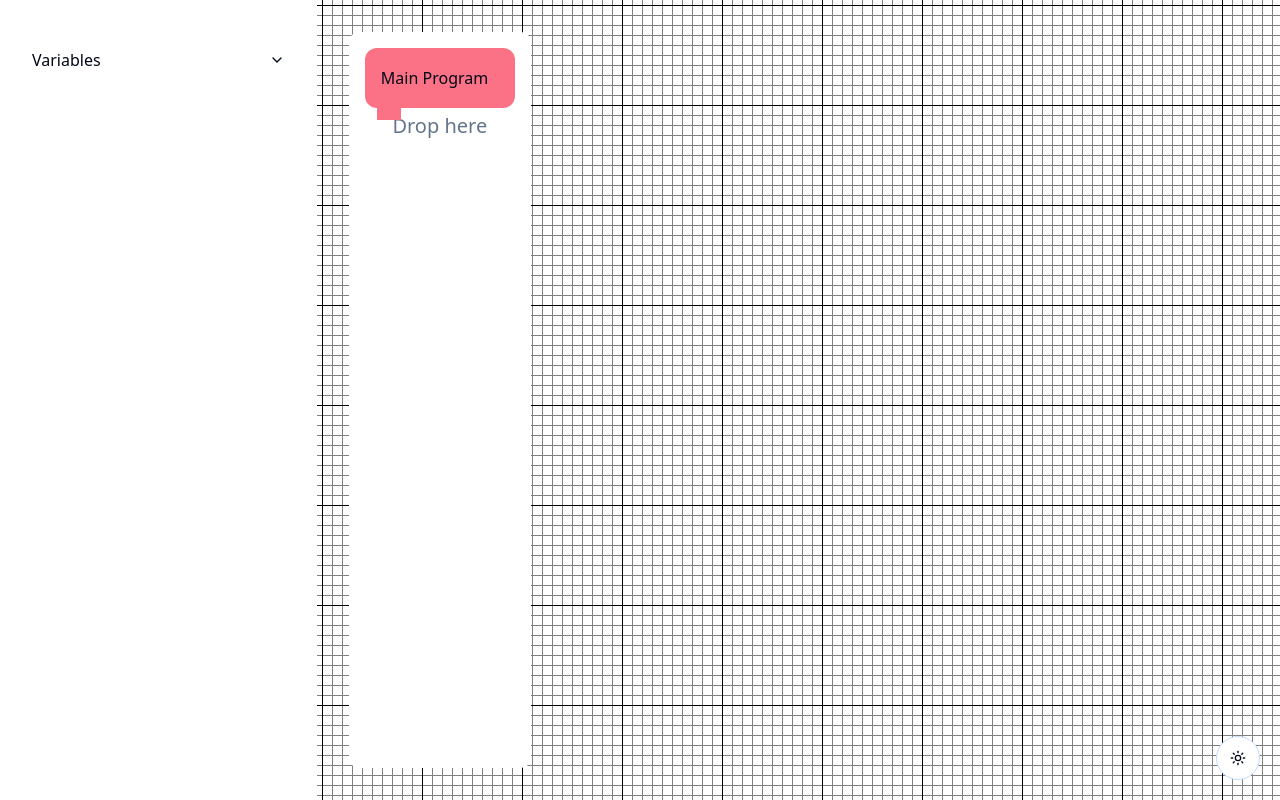
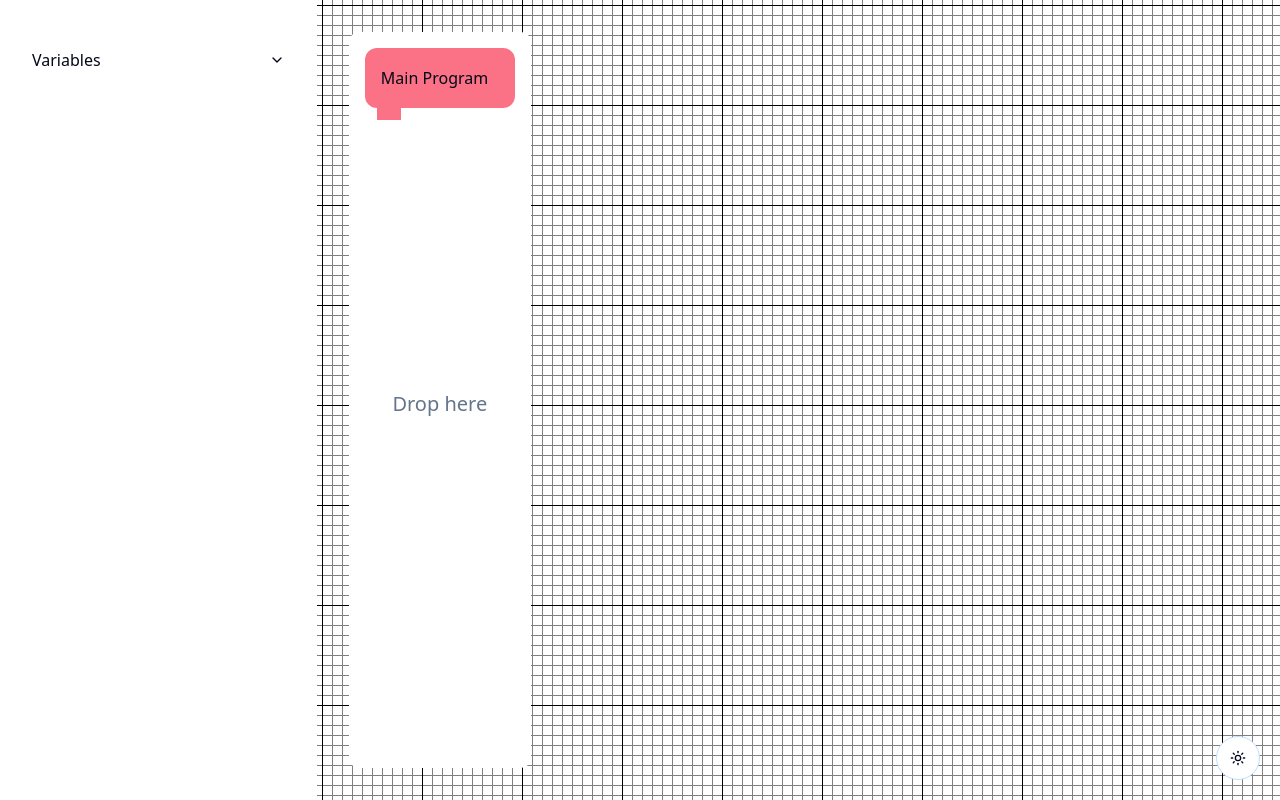
Before and after one commit to CozmaRares/code-canvas, a React (Vite) app: page / in a window 1280 px wide. Built offline with nearby package versions, Linux system fonts and the light colour scheme.

Commit message:
refactor: reposition 'drag here' text

```diff
--- a/src/components/Editor.tsx
+++ b/src/components/Editor.tsx
@@ -27,13 +27,13 @@ const Editor = () => {
     <div className="flex h-full w-full p-8 bg-[url(/paper.svg)] dark:bg-[url(/paper-dark.svg)]">
       <ul
         ref={droppable.setNodeRef}
-        className={cn("space-y-[4px] rounded-md p-4 bg-background", {
+        className={cn("space-y-[4px] rounded-md p-4 bg-background relative", {
           "ring-2 ring-primary/20": droppable.isOver,
         })}
       >
         <AnchorBlock text="Main Program" />
         {!droppable.isOver && blocks.length === 0 && (
-          <p className="mt-12 text-center text-xl text-muted-foreground">
+          <p className="mt-12 absolute top-1/2 left-0 right-0 text-center -translate-y-1/2 text-xl text-muted-foreground">
             Drop here
           </p>
         )}
```
